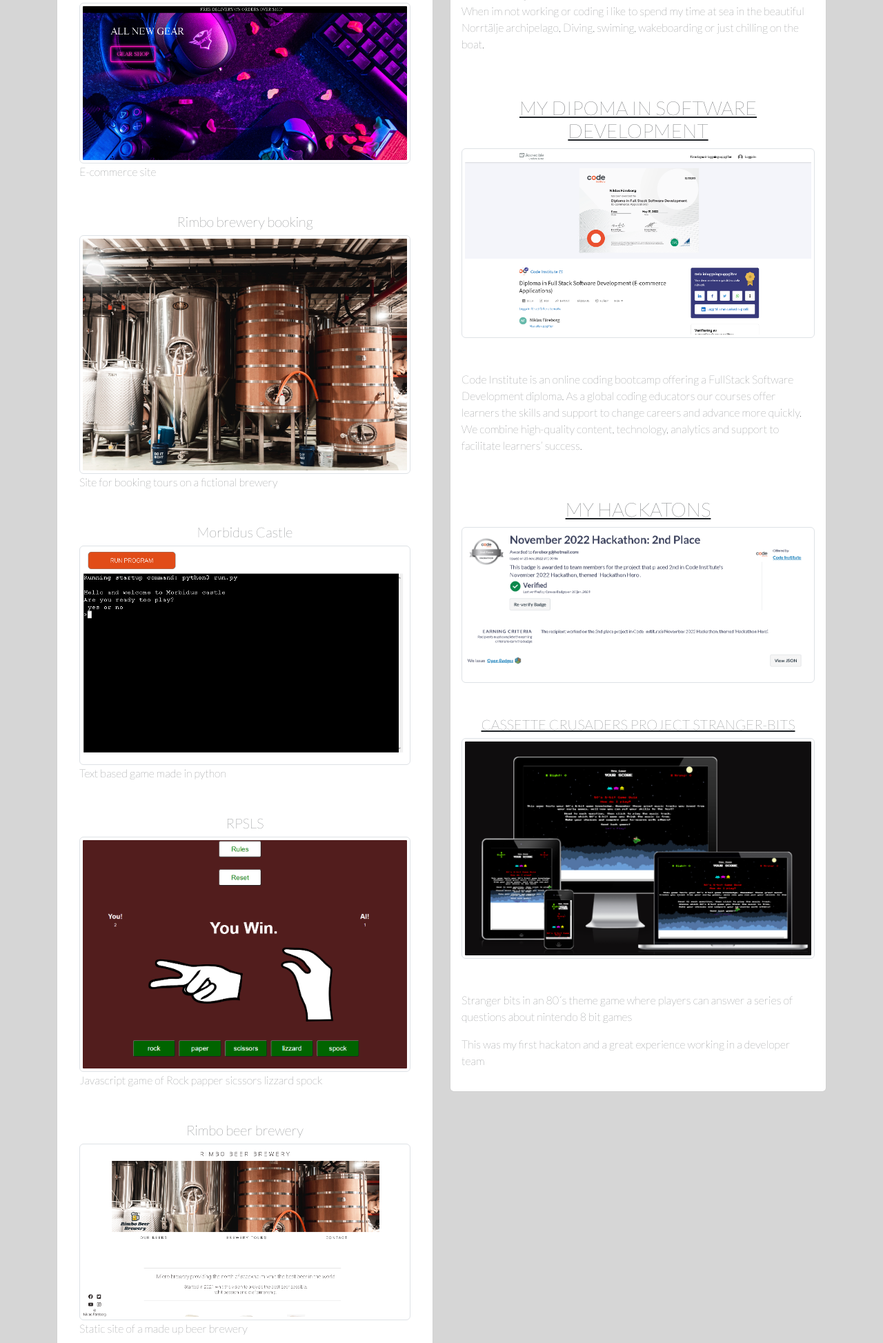
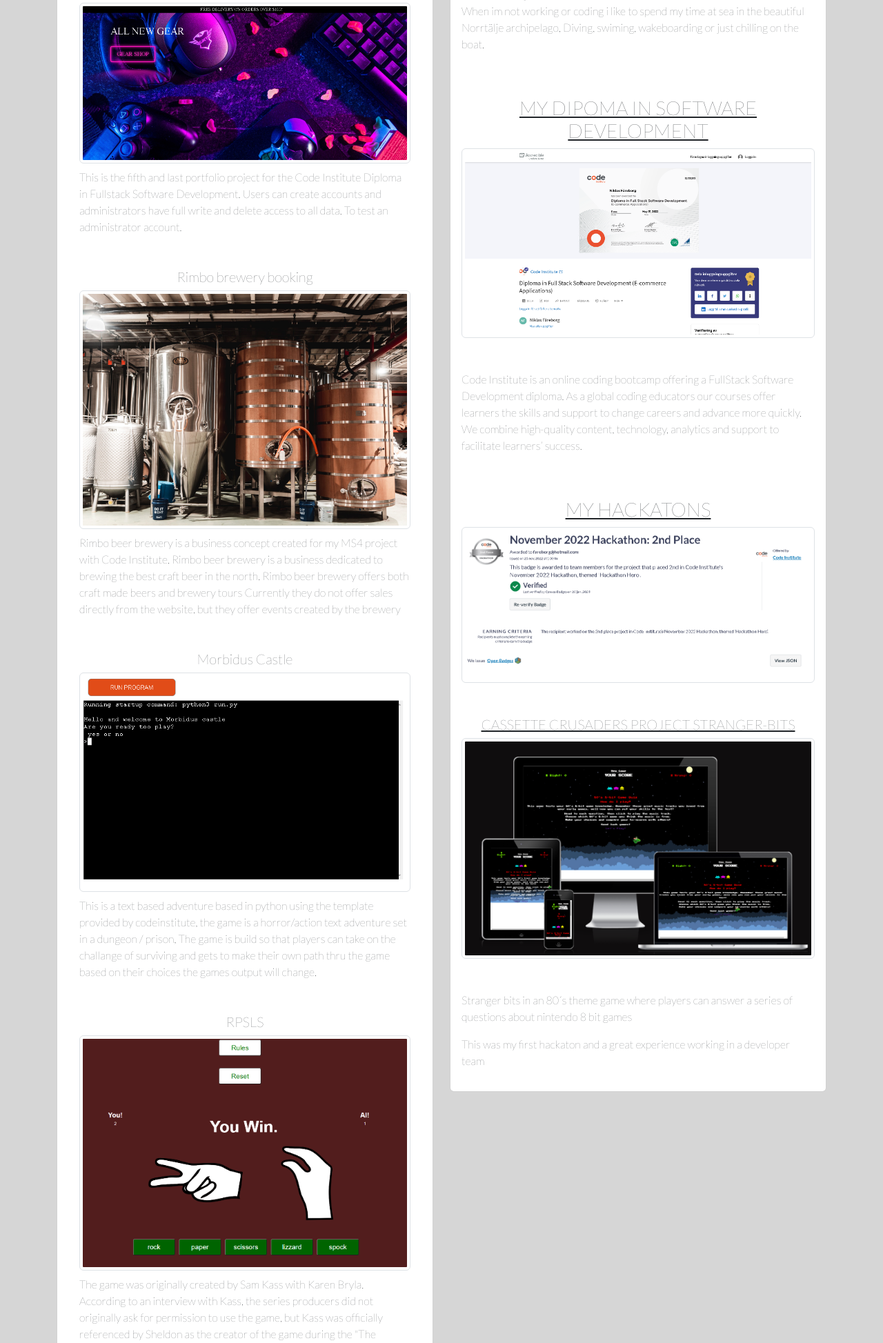
Before and after one commit to ejkington/django-portfolio, a Django app: page / in a window 1280 px wide. Shown: the part 636-2583 px from the top of the page at 69% size. Run offline with Django 4.2, Linux system fonts and the light colour scheme; some libraries are stand-ins or nearby versions.

Commit message:
added info about each project

```diff
--- a/base/templates/base/home.html
+++ b/base/templates/base/home.html
@@ -67,7 +67,12 @@
                         <a href="https://github.com/ejkington/gamesrus" target="_blank">
                             <img class="img-thumbnail" src="{% static '/images/gamesrus.png' %}" alt="picture of link">
                         </a>
-                        <p>E-commerce site</p>
+                        <p class="mt-2">This is the fifth and last portfolio project for the Code Institute Diploma in
+                            Fullstack
+                            Software Development.
+
+                            Users can create accounts and administrators have full write and delete access to all data.
+                            To test an administrator account.</p>
                     </div>
                     <div class="card-body">
                         <h5 class="text-center">Rimbo brewery booking</h5>
@@ -75,7 +80,13 @@
                             <img class="img-thumbnail" src="{% static '/images/rimbobeerbooking.jpg' %}"
                                 alt="picture of link">
                         </a>
-                        <p>Site for booking tours on a fictional brewery</p>
+                        <p class="mt-2">Rimbo beer brewery is a business concept created for my MS4 project with Code
+                            Institute.
+
+                            Rimbo beer brewery is a business dedicated to brewing the best craft beer in the north.
+                            Rimbo beer brewery offers both craft made beers and brewery tours
+                            Currently they do not offer sales directly from the website. but they offer events created
+                            by the brewery</p>
                     </div>
                     <div class="card-body">
                         <h5 class="text-center">Morbidus Castle</h5>
@@ -83,21 +94,36 @@
                             <img class="img-thumbnail" src="{% static '/images/morbiduscastle.png' %}"
                                 alt="picture of link">
                         </a>
-                        <p>Text based game made in python</p>
+                        <p class="mt-2">This is a text based adventure based in python using the template provided by
+                            codeinstitute,
+                            the game is a horror/action text adventure set in a dungeon / prison,
+
+                            The game is build so that players can take on the challange of surviving and gets to make
+                            their own path thru the game based on their choices the games output will change.</p>
                     </div>
                     <div class="card-body">
                         <h5 class="text-center">RPSLS</h5>
                         <a href="https://github.com/ejkington/lizard-spock-ms2" target="_blank">
                             <img class="img-thumbnail" src="{% static '/images/rpsls.png' %}" alt="picture of link">
                         </a>
-                        <p>Javascript game of Rock papper sicssors lizzard spock</p>
+                        <p class="mt-2">The game was originally created by Sam Kass with Karen Bryla. According to an
+                            interview with
+                            Kass, the series producers did not originally ask for permission to use the game, but Kass
+                            was officially referenced by Sheldon as the creator of the game during the "The Rothman
+                            Disintegration", after which he states, "Hail Sam Kass!" to which Leonard, Howard, Raj, and
+                            Sheldon all then chant "Hail!" while raising their hands.</p>
                     </div>
                     <div class="card-body">
                         <h5 class="text-center">Rimbo beer brewery</h5>
                         <a href="https://github.com/ejkington/rimbo-beer-brewery-ms1" target="_blank">
                             <img class="img-thumbnail" src="{% static '/images/pp1.png' %}" alt="picture of link">
                         </a>
-                        <p>Static site of a made up beer brewery</p>
+                        <p class="mt-2">Rimbo beer brewery is a business concept created for my MS1 project with Code
+                            Institute.
+
+                            Rimbo beer brewery is a business dedicated to brewing the best craft beer in the north.
+                            Rimbo beer brewery offers both craft made beers and brewery tours
+                            Currently they do not offer sales directly from the website.</p>
                     </div>
                     <!--<div class="card-body">
                         <h5 class="card text-center">Breathalizer</h5>
@@ -160,11 +186,10 @@
         </div>
         <br>
         <div class="row">
-            <div class="col-md-6">
-                <div class="card card-body"></div>
-            </div>
-            <div class="col-md-6">
-                <div class="card card-body"></div>
+            <div class="col-md-12">
+                <div class="footer">
+                    <h1 class="text-center">Footer</h1>
+                </div>
             </div>
         </div>
 </body>
```
